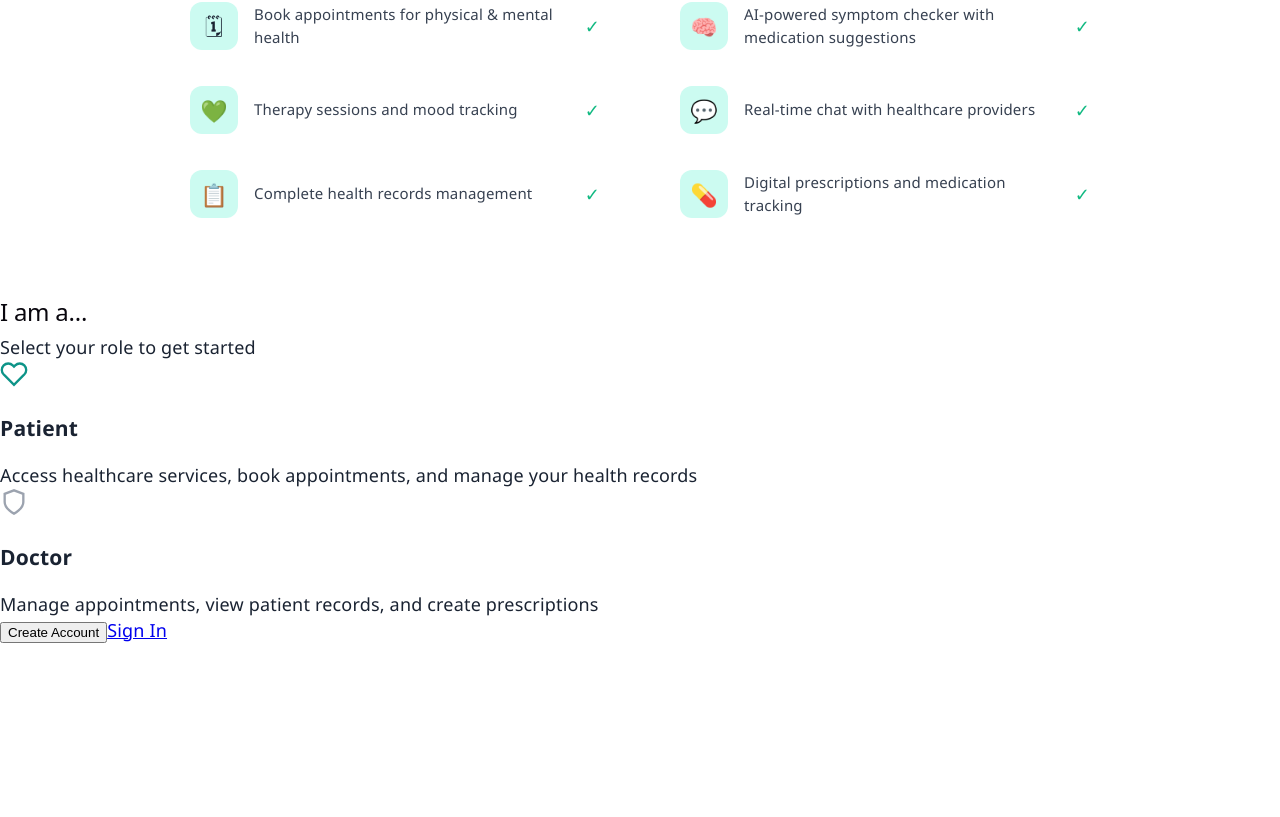
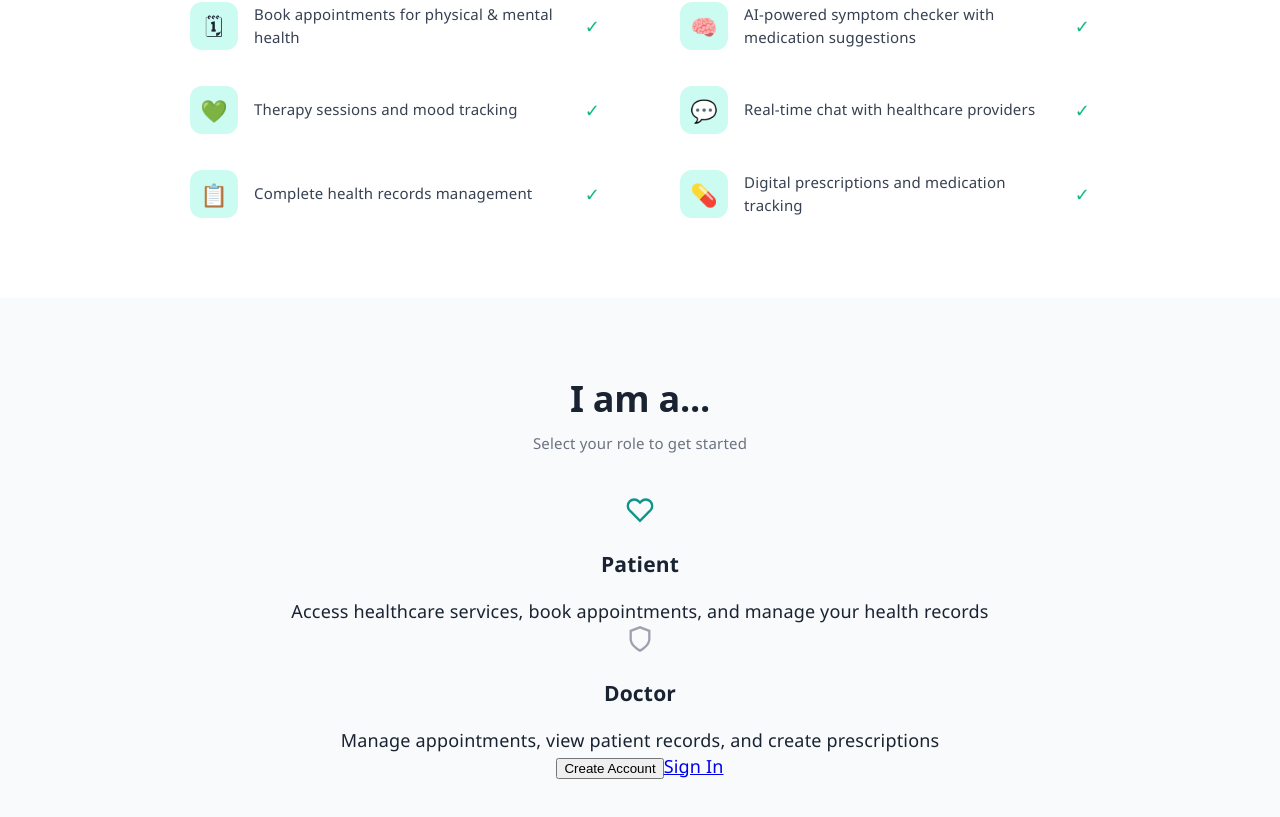
Before and after one commit to Mubs002/FYP_CHS_App, a React app in the folder frontend/: page / in a window 1280 px wide. Shown: the part 815-1632 px from the top of the page. Before the commit the page ends 1458 px from the top, so only its background shows below. Built offline with nearby package versions, Linux system fonts and the light colour scheme; the HTML template or start-up script is replaced by a standard one.

Commit message:
added styles for the role section heading

```diff
--- a/frontend/src/view/pages/LandingPage.css
+++ b/frontend/src/view/pages/LandingPage.css
@@ -151,3 +151,22 @@
   font-weight: 700;
   margin-left: 8px;
 }
+
+.role-section {
+  background: #F8FAFC;
+  padding: 80px 60px;
+  text-align: center;
+}
+
+.role-title {
+  font-size: 36px;
+  font-weight: 800;
+  color: #1a2332;
+  margin: 0 0 10px;
+}
+
+.role-subtitle {
+  font-size: 15px;
+  color: #6b7280;
+  margin: 0 0 40px;
+}
```
